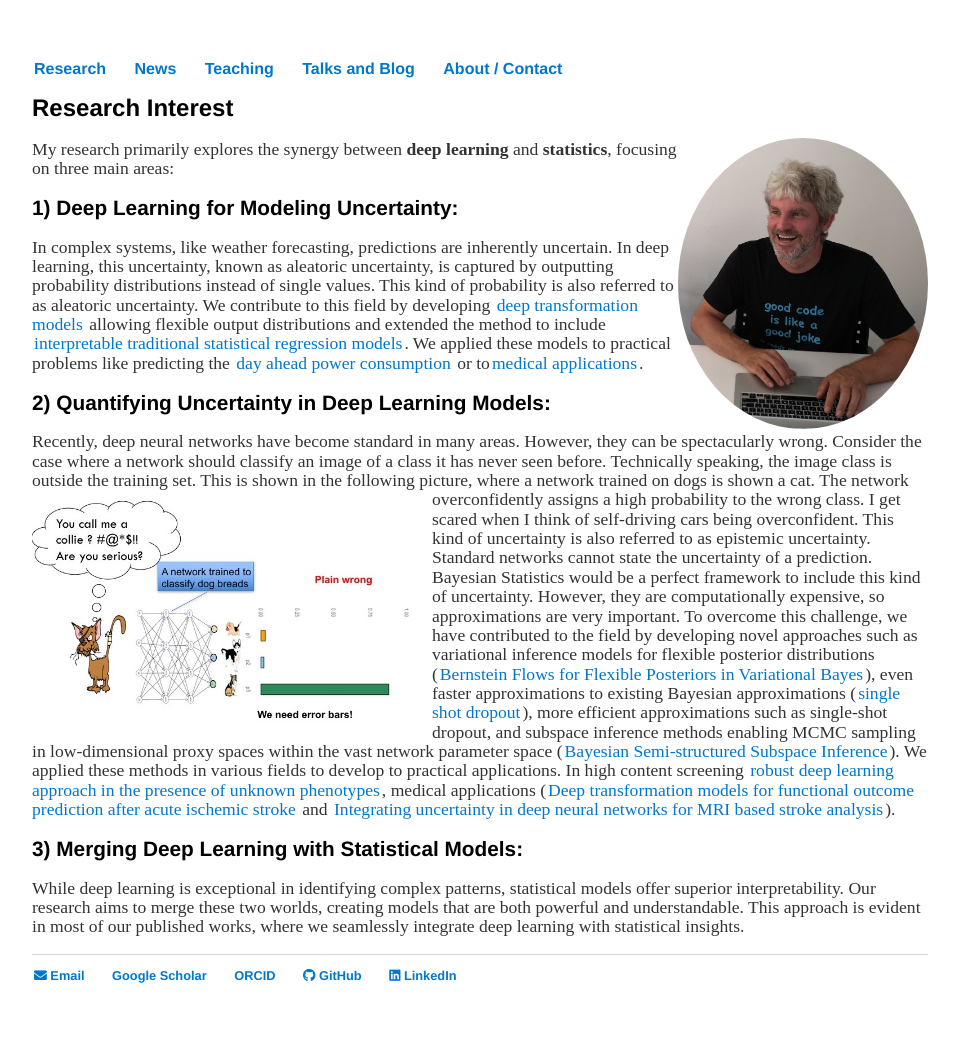
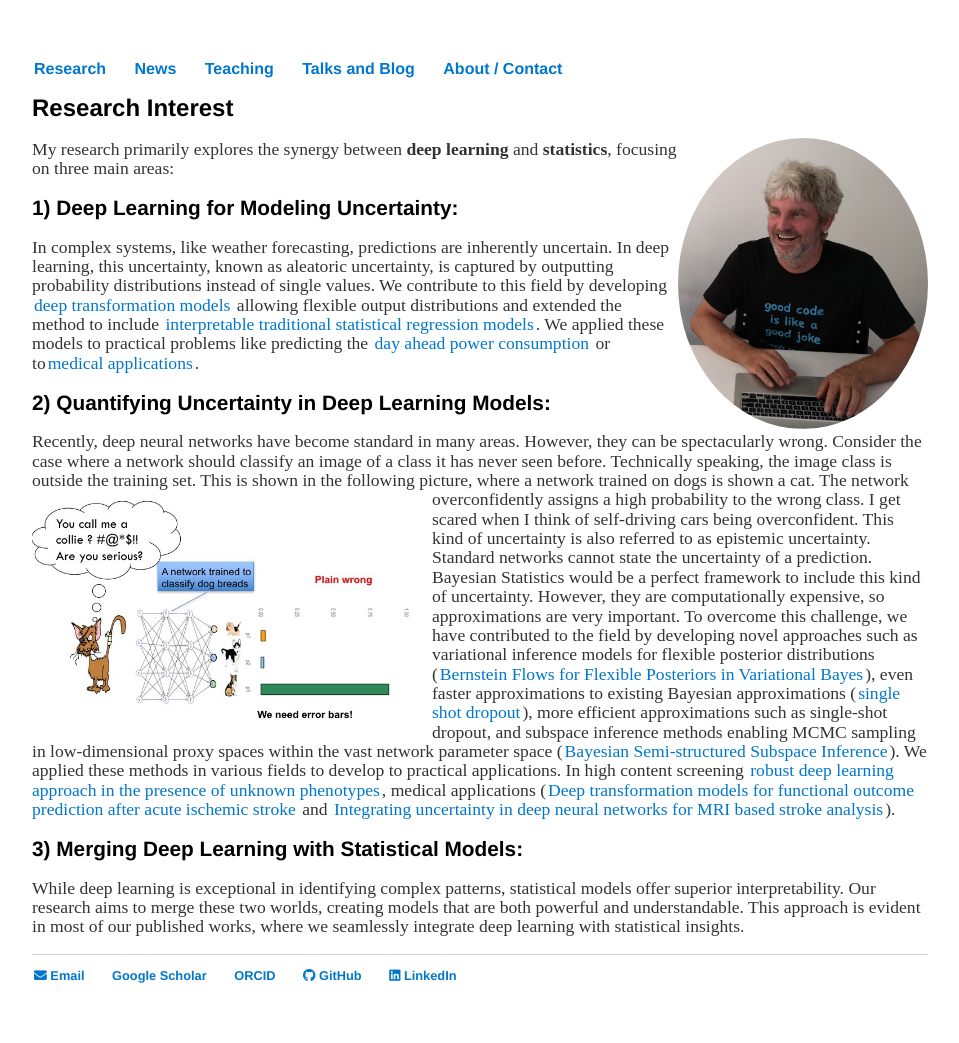
Before and after one commit to oduerr/oduerr.github.io, a Jekyll site: the page built from research/index.md, in a window 1280 px wide. Shown: the whole page, without its empty margins (160-1119 px from the left). Built offline with Jekyll 4.4.1, drawn with Linux system fonts in a browser that asks for light colours; a style sheet for code colours, icons or effects is not loaded.

Commit message:
Update index.md

```diff
--- a/research/index.md
+++ b/research/index.md
@@ -12,7 +12,7 @@ My research primarily explores the synergy between **deep learning** and **stati
 
 
 ## 1) Deep Learning for Modeling Uncertainty:
- In complex systems, like weather forecasting, predictions are inherently uncertain. In deep learning, this uncertainty, known as aleatoric uncertainty, is captured by outputting probability distributions instead of single values. This kind of probability is also referred to as aleatoric uncertainty. We contribute to this field by developing [deep transformation models](https://scholar.google.ch/citations?view_op=view_citation&hl=de&user=T8hH3TMnFPwC&sortby=pubdate&citation_for_view=T8hH3TMnFPwC:mB3voiENLucC) allowing flexible output distributions and extended the method to include [interpretable traditional statistical regression models](https://www.sciencedirect.com/science/article/abs/pii/S003132032100443X). We applied these models to practical problems like predicting the [day ahead power consumption](https://ieeexplore.ieee.org/abstract/document/10066318) or to[medical applications](https://onlinelibrary.wiley.com/doi/abs/10.1002/bimj.202100379).
+ In complex systems, like weather forecasting, predictions are inherently uncertain. In deep learning, this uncertainty, known as aleatoric uncertainty, is captured by outputting probability distributions instead of single values. We contribute to this field by developing [deep transformation models](https://scholar.google.ch/citations?view_op=view_citation&hl=de&user=T8hH3TMnFPwC&sortby=pubdate&citation_for_view=T8hH3TMnFPwC:mB3voiENLucC) allowing flexible output distributions and extended the method to include [interpretable traditional statistical regression models](https://www.sciencedirect.com/science/article/abs/pii/S003132032100443X). We applied these models to practical problems like predicting the [day ahead power consumption](https://ieeexplore.ieee.org/abstract/document/10066318) or to[medical applications](https://onlinelibrary.wiley.com/doi/abs/10.1002/bimj.202100379).
 
 ## 2) Quantifying Uncertainty in Deep Learning Models:
 Recently, deep neural networks have become standard in many areas. However, they can be spectacularly wrong.
```
